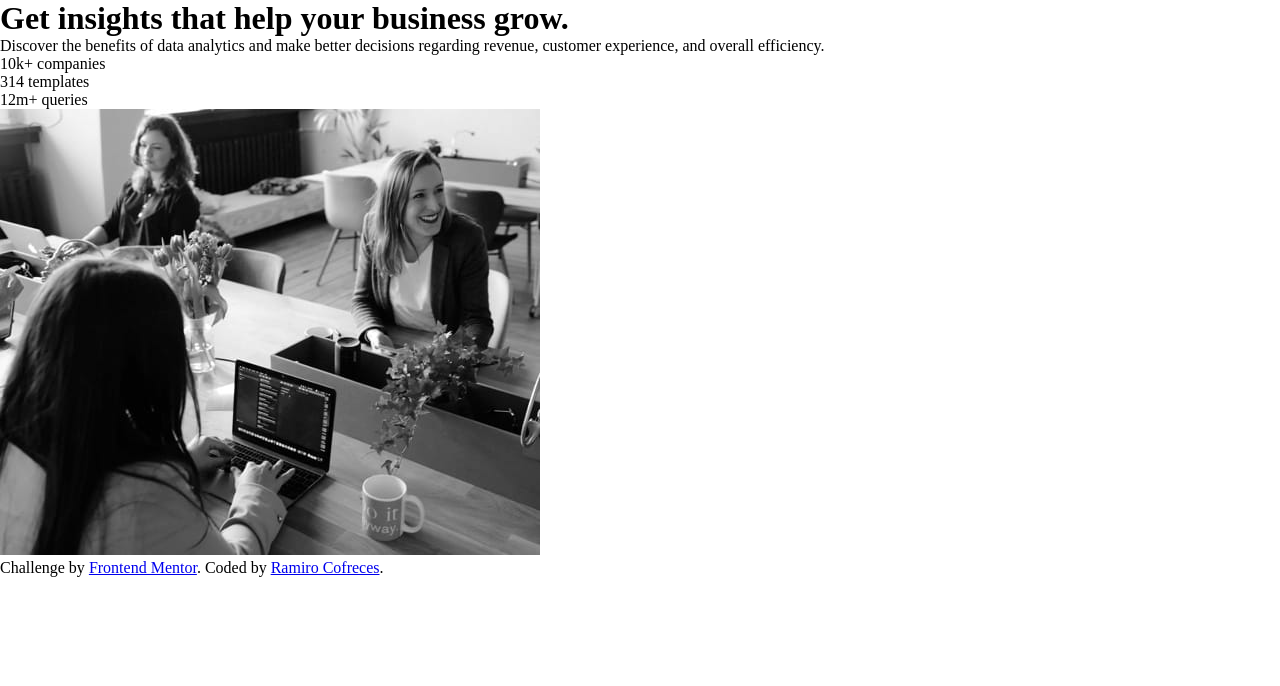
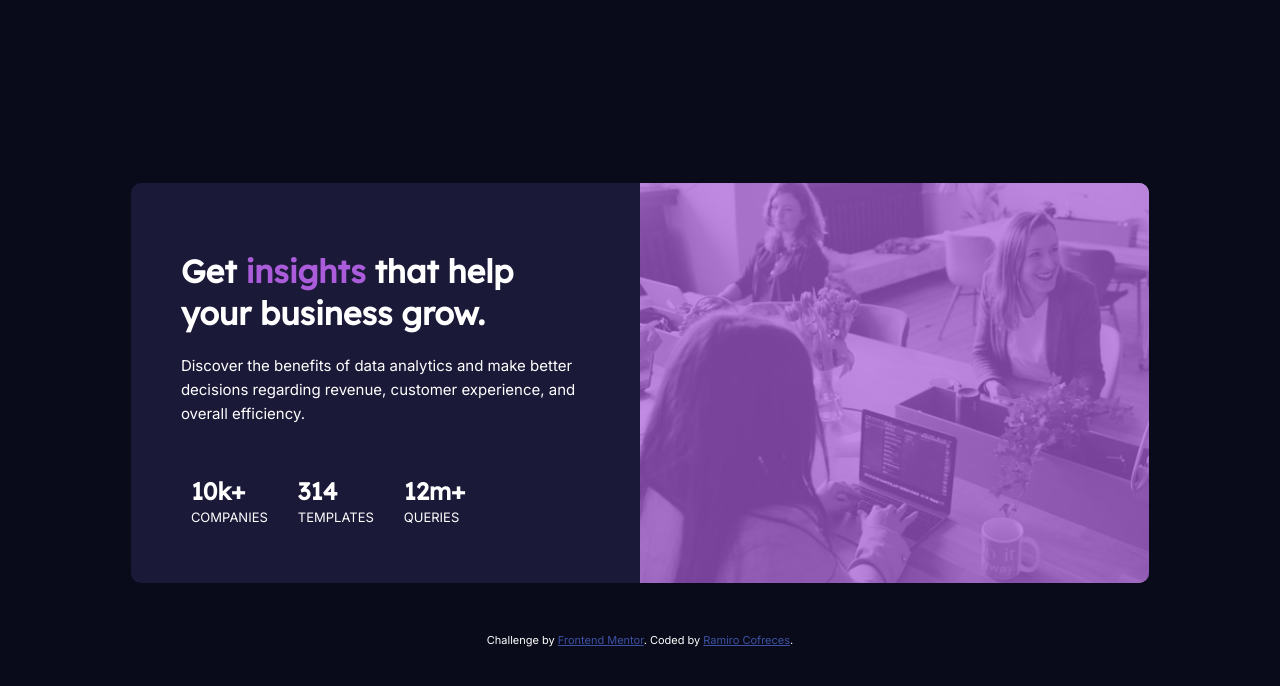
Before and after one commit to rcofreces/frontEndMentor, a plain HTML site: page STATS PREVIEW CARD COMPONENT MAIN/index.html in a window 1280 px wide. Drawn offline with Linux system fonts and the light colour scheme.

Commit message:
24/08/22

```diff
--- a/STATS PREVIEW CARD COMPONENT MAIN/index.html
+++ b/STATS PREVIEW CARD COMPONENT MAIN/index.html
@@ -15,24 +15,22 @@
 </head>
 <body>
   <div class="container">
-    <div class="title">
+    <div class="card picture">
+      <div class="overlay"></div>
+    </div>
+    <div class="card">
       <h1>Get <span>insights</span> that help your business grow.</h1>
-    </div>
-    <div class="paragraph">
       <p>Discover the benefits of data analytics and make better decisions regarding revenue, customer experience, and overall efficiency.</p>
-    </div>
-    <div class="info">
-      <div>10k+ companies</div>
-      <div>314 templates</div>
-      <div>12m+ queries</div>
-    </div>
-    <div class="image">
-      <img src="images/image-header-desktop.jpg" alt="office picture">
+      <ul>
+        <li><span>10k+</span> companies</li>
+        <li><span>314</span> templates</li>
+        <li><span>12m+</span> queries</li>
+      </ul>
     </div>
   </div>
   <div class="attribution">
     Challenge by <a href="https://www.frontendmentor.io?ref=challenge" target="_blank">Frontend Mentor</a>.
-    Coded by <a href="#">Ramiro Cofreces</a>.
+    Coded by <a href="https://github.com/rcofreces/frontEndMentor.git">Ramiro Cofreces</a>.
   </div>
 </body>
 </html>
--- a/STATS PREVIEW CARD COMPONENT MAIN/style.css
+++ b/STATS PREVIEW CARD COMPONENT MAIN/style.css
@@ -1,64 +1,150 @@
+/* - Family: [Inter](https://fonts.google.com/specimen/Inter)
+- Weights: 400, 700
+
+- Family: [Lexend Deca](https://fonts.google.com/specimen/Lexend+Deca)
+- Weights: 400 */
+
+:root {
+    --very-dark-blue: hsl(233, 47%, 7%);
+    --dark-desaturated-blue: hsl(244, 38%, 16%);
+    --soft-violet: hsl(277, 64%, 61%);
+    --white: hsl(0, 0%, 100%);
+    --slightly-transparent-white-paragraph: hsla(0, 0%, 100%, 0.75);
+    --slightly-transparent-white-heading: hsla(0, 0%, 100%, 0.6);
+}
+
 * {
     margin: 0;
     padding: 0;
     box-sizing: border-box;
 }
 
+img {
+    max-width: 100%;
+}
 
-/* body div.attribution {
-    display: flex;
-    justify-items: end;
-    justify-content: end;
-    align-items: cross;
+ul {
+    list-style-type: none;
 }
+
+body {
+    font-family: "Inter", sans-serif;
+    background-color: var(--very-dark-blue);
+}
+
+p {
+    font-size: 15px;
+    line-height: 1.6;
+}
+
+.container {
+    background-color: var(--dark-desaturated-blue);
+    color: var(--white);
+    margin: 50px 20px;
+    padding: 0 0 20px;
+    border-radius: 10px;
+    text-align: center;
+}
+
+.container .picture {
+    background: url("./images/image-header-mobile.jpg") no-repeat center/cover;
+    height: 400px;
+    border-radius: 10px 10px 0 0;
+}
+
+.container .picture .overlay {
+    background-color: hsla(277, 64%, 61%, .7);
+    height: 400px;
+    border-radius: 10px 10px 0 0;
+}
+
+.container .card h1 {
+    margin: 30px 0 20px;
+    padding: 0 20px;
+    line-height: 1.3;
+    font-family: "Lexend Deca", sans-serif;
+}
+
+.container .card h1 span {
+    color: hsl(277, 64%, 61%);
+}
+
+.container .card p {
+    padding: 0 20px;
+    margin-bottom: 30px;
+}
+
+.container .card ul li {
+    margin-bottom: 20px;
+    text-transform: uppercase;
+}
+.container .card ul li span {
+    display: block;
+    text-transform: lowercase;
+    font-weight: 700;
+    font-family: "Lexend Deca", sans-serif;
+}
+
 .attribution {
-    font-size: 11px; text-align: center;
+    font-size: 11px;
+    text-align: center;
+    color: var(--white);
+    padding-bottom: 20px;
 }
+
 .attribution a {
     color: hsl(228, 45%, 44%);
 }
 
-body {
-    font-size: 15px;
-    background-color: hsl(233, 47%, 7%);
-    color: #fff;
+@media (min-width: 768px) {
+    .container {
+        display: flex;
+        flex-direction: row-reverse;
+        align-items: center;
+        justify-content: center;
+        padding: 0;
+        text-align: left;
+    }
+    .container .picture {
+        background: url("./images/image-header-desktop.jpg") no-repeat center/cover;
+        min-width: 50%;
+        border-radius: 0 10px 10px 0;
+    }
+    .container .picture .overlay {
+        background-color: hsla(277, 64%, 61%, .7);
+        height: 400px;
+        border-radius: 0 10px 10px 0;
+    }
+    .container .card ul {
+        padding-left: 30px;
+        display: flex;
+    }
+    .container .card ul li {
+        margin-right: 30px;
+        font-size: 13px;
+    }
+    .container .card ul li span {
+        display: block;
+        text-transform: lowercase;
+        font-weight: 700;
+        font-family: "Lexend Deca", sans-serif;
+        font-size: 24px;
+        margin-bottom: 3px;
+    }
 }
 
-.container {
-    border: 2px solid #fff;
-    background-color: hsl(244, 38%, 16%);
-    display: grid;
-    grid-template-rows: repeat(3, auto);
-    grid-template-columns: repeat(2, 1fr);
-    grid-template-areas: "title image"
-                        "paragraph image"
-                        "info image";
+@media (min-width: 992px) {
+    body {
+        display: flex;
+        flex-direction: column;
+        align-items: center;
+        justify-content: center;
+        min-height: 100vh;
+    }
+    .container .card:nth-child(2) {
+        padding: 0 30px;
+    }
+    .container .card p {
+        margin-bottom: 50px;
+    }
 }
-
-.title {
-    display: grid;
-    grid-area: title;
-    font-family: 'Inter', sans-serif;
-}
-
-.paragraph {
-    display: grid;
-    grid-area: paragraph;
-    font-family: 'Lexend Deca', sans-serif;
-}
-
-.info {
-    display: grid;
-    grid-area: info;
-    font-family: 'Inter', sans-serif;
-}
-
-.image {
-    display: grid;
-    grid-area: image;
-    object-fit:contain;
-}
-
-span {
-    color: hsl(277, 64%, 61%);
-} */
```
Also changed, not shown: 3 other files.
